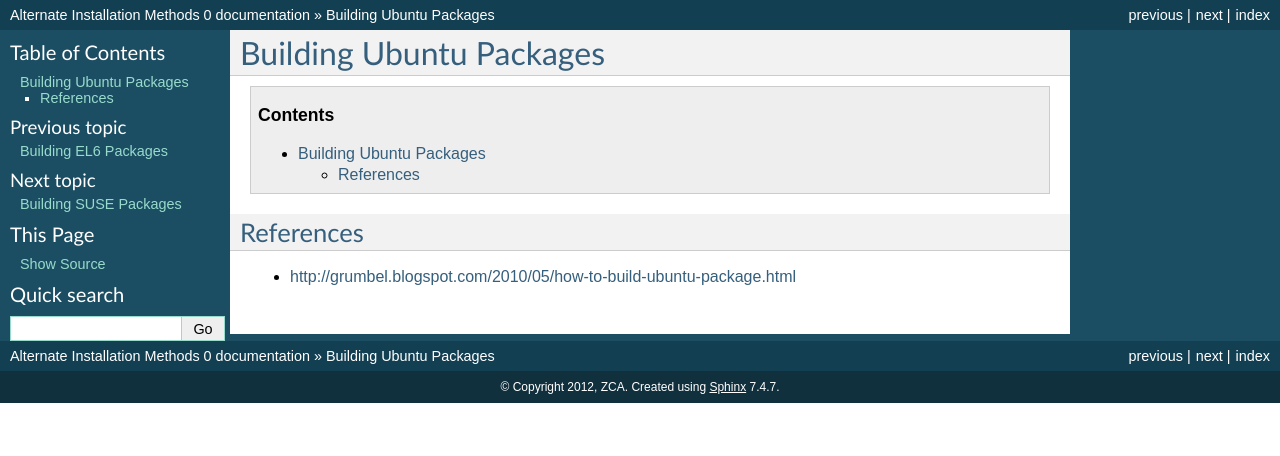
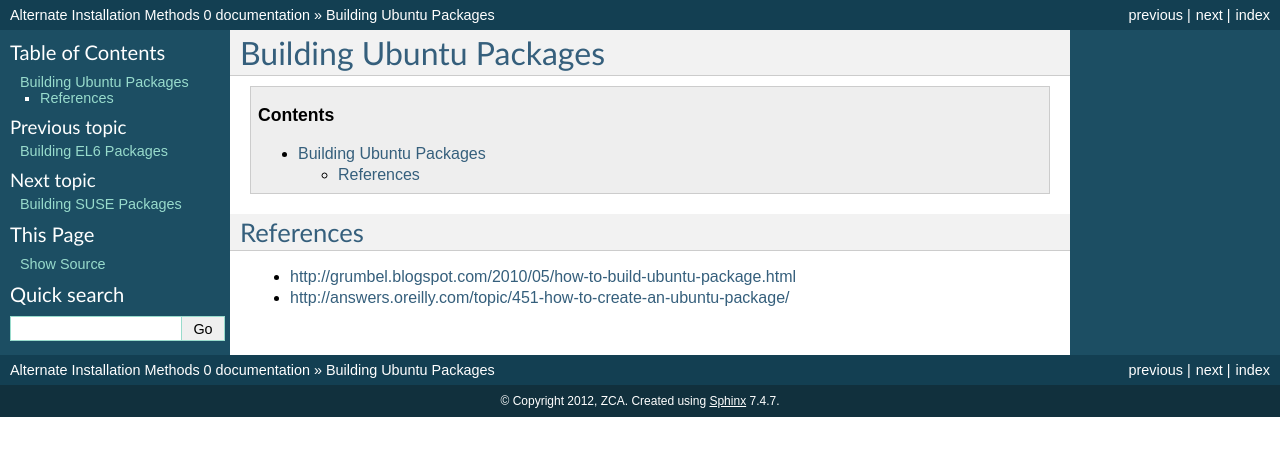
Before and after one commit to ZCA/Packages, a Sphinx documentation site: the page built from docs/Building_Ubuntu_Packages.rst, in a window 1280 px wide. Shown: the top 456 px of the page. Built offline with Sphinx 7.4.7, drawn with Linux system fonts in a browser that asks for light colours; pages that are not in the unit, such as notebooks, are missing from menus; some of the changed lines change nothing that is shown.

Commit message:
one more reference

```diff
--- a/docs/Building_Ubuntu_Packages.rst
+++ b/docs/Building_Ubuntu_Packages.rst
@@ -8,3 +8,4 @@ Building Ubuntu Packages
 References
 ----------
 * http://grumbel.blogspot.com/2010/05/how-to-build-ubuntu-package.html
+* http://answers.oreilly.com/topic/451-how-to-create-an-ubuntu-package/
```
